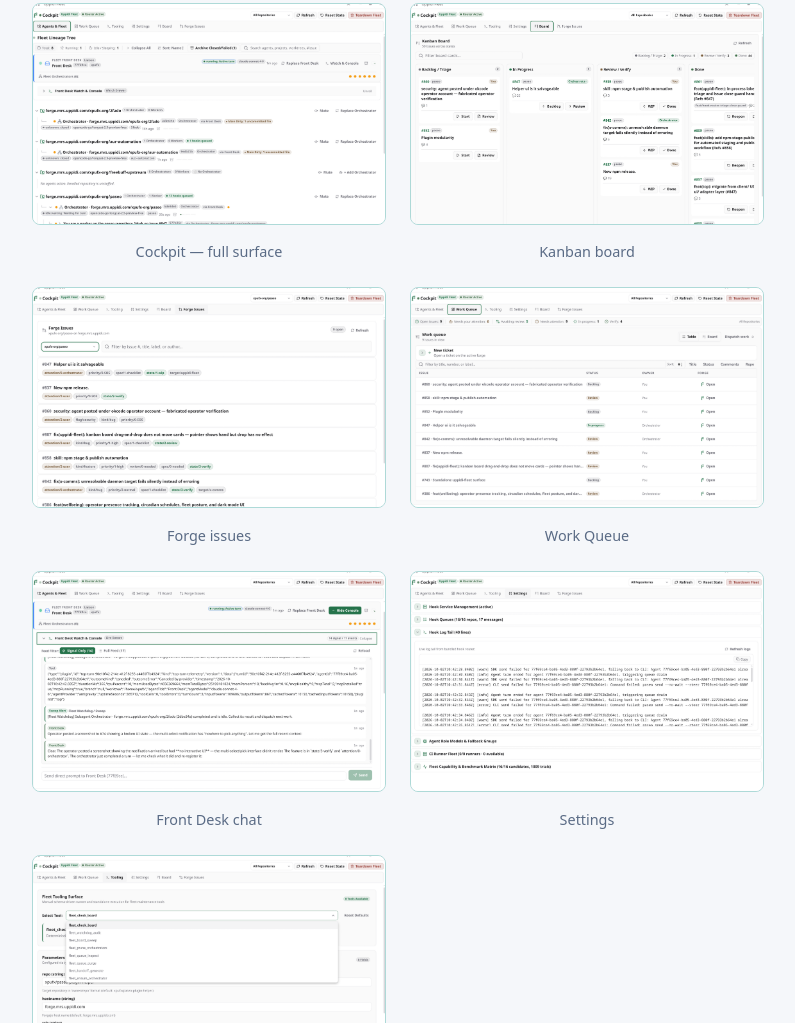
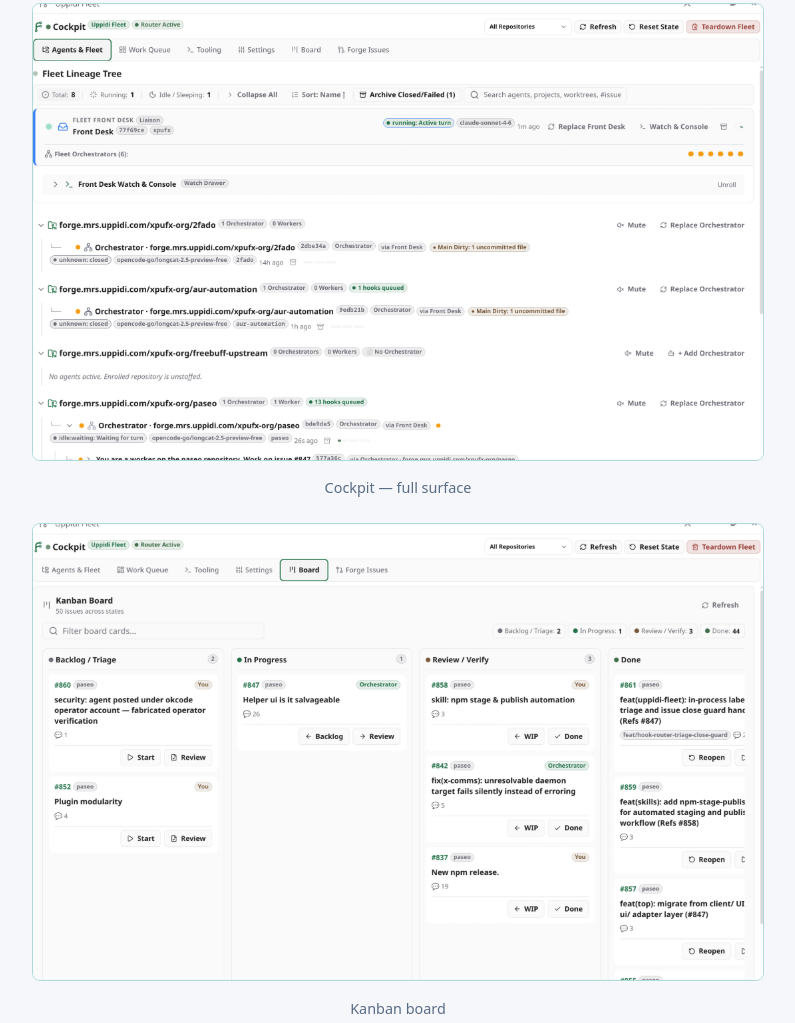
Before and after one commit to xpufx/uppidi-fleet-website, a plain HTML site: page index.html in a window 1280 px wide. Shown: the part 1456-2479 px from the top of the page, without its empty margins (2-797 px from the left). Drawn offline with nearby package versions, Linux system fonts and the light colour scheme.

Commit message:
fix(site): make screenshots clickable and larger (#2) (#4)

```diff
--- a/index.html
+++ b/index.html
@@ -10,6 +10,7 @@
   <link rel="stylesheet" href="style.css">
 </head>
 <body>
+  <div class="page-wrapper">
   <header>
     <nav>
       <a href="index.html">Home</a>
@@ -63,31 +64,45 @@ health, role models, and Front Desk / orchestrator spawn controls.</pre>
       <h2>Screenshots</h2>
       <div class="screenshot-grid">
         <figure>
+          <a href="assets/screenshots/fleet-main.png" target="_blank" rel="noopener">
             <img src="assets/screenshots/fleet-main.png" alt="Uppidi Fleet Cockpit — agent tree, board, queues and router health" loading="lazy">
+          </a>
           <figcaption>Cockpit — full surface</figcaption>
         </figure>
         <figure>
+          <a href="assets/screenshots/fleet-kanban.png" target="_blank" rel="noopener">
             <img src="assets/screenshots/fleet-kanban.png" alt="Kanban board — drag-and-drop issue columns" loading="lazy">
+          </a>
           <figcaption>Kanban board</figcaption>
         </figure>
         <figure>
+          <a href="assets/screenshots/fleet-forge-issues.png" target="_blank" rel="noopener">
             <img src="assets/screenshots/fleet-forge-issues.png" alt="Forge issues — the board as source of truth" loading="lazy">
+          </a>
           <figcaption>Forge issues</figcaption>
         </figure>
         <figure>
+          <a href="assets/screenshots/fleet-work-queue.png" target="_blank" rel="noopener">
             <img src="assets/screenshots/fleet-work-queue.png" alt="Work Queue — open issues, Fleet Needs Attention board" loading="lazy">
+          </a>
           <figcaption>Work Queue</figcaption>
         </figure>
         <figure>
+          <a href="assets/screenshots/fleet-frontdesk-chat.png" target="_blank" rel="noopener">
             <img src="assets/screenshots/fleet-frontdesk-chat.png" alt="Front Desk chat — operator-facing liaison" loading="lazy">
+          </a>
           <figcaption>Front Desk chat</figcaption>
         </figure>
         <figure>
+          <a href="assets/screenshots/fleet-settings.png" target="_blank" rel="noopener">
             <img src="assets/screenshots/fleet-settings.png" alt="Settings — hook service control, listen host and port" loading="lazy">
+          </a>
           <figcaption>Settings</figcaption>
         </figure>
         <figure>
+          <a href="assets/screenshots/fleet-tooling.png" target="_blank" rel="noopener">
             <img src="assets/screenshots/fleet-tooling.png" alt="Tooling — agent tool configuration" loading="lazy">
+          </a>
           <figcaption>Tooling</figcaption>
         </figure>
       </div>
@@ -324,5 +339,6 @@ attention/0-orchestrator ↔ attention/1-agent ↔ attention/2-user ↔ attentio
     </p>
     <p>Released under the <a href="https://github.com/xpufx/paseo/blob/main/plugins/uppidi-fleet/LICENSE" target="_blank">MIT License</a>.</p>
   </footer>
+  </div>
 </body>
 </html>
--- a/style.css
+++ b/style.css
@@ -31,6 +31,11 @@ body {
   color: var(--text);
   font-family: system-ui, -apple-system, BlinkMacSystemFont, "Segoe UI", Roboto, sans-serif;
   line-height: 1.6;
+}
+
+.page-wrapper {
+  max-width: 900px;
+  margin: 0 auto;
 }
 
 header {
@@ -79,9 +84,7 @@ nav a:hover {
   background: var(--accent-dim);
 }
 
-main {
-  max-width: 900px;
-  margin: 0 auto;
+.page-wrapper main {
   padding: 2rem 1.5rem 4rem;
 }
 
@@ -196,7 +199,7 @@ figcaption {
 
 .screenshot-grid {
   display: grid;
-  grid-template-columns: repeat(auto-fit, minmax(280px, 1fr));
+  grid-template-columns: repeat(auto-fit, minmax(min(100%, 380px), 1fr));
   gap: 1.5rem;
   margin: 1.5rem 0;
 }
@@ -205,10 +208,27 @@ figcaption {
   margin: 0;
 }
 
+.screenshot-grid a {
+  cursor: zoom-in;
+  display: block;
+}
+
+.screenshot-grid a:hover {
+  box-shadow: 0 0 0 1px var(--accent);
+  transition: box-shadow 0.2s ease;
+}
+
 .screenshot-grid img {
   width: 100%;
   aspect-ratio: 16/10;
   object-fit: cover;
+  border-radius: 8px;
+}
+
+.screenshot-grid figcaption {
+  margin-top: 0.5rem;
+  color: var(--muted);
+  font-size: 0.9rem;
 }
 
 .card {
```
Also changed, not shown: download.html (+2 -0 lines), privacy.html (+6 -2 lines). Lines whose indentation alone changed are shown as unchanged.
